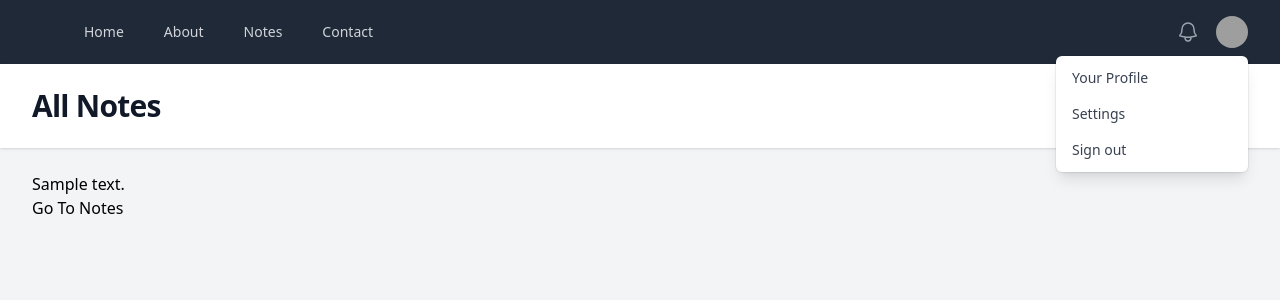
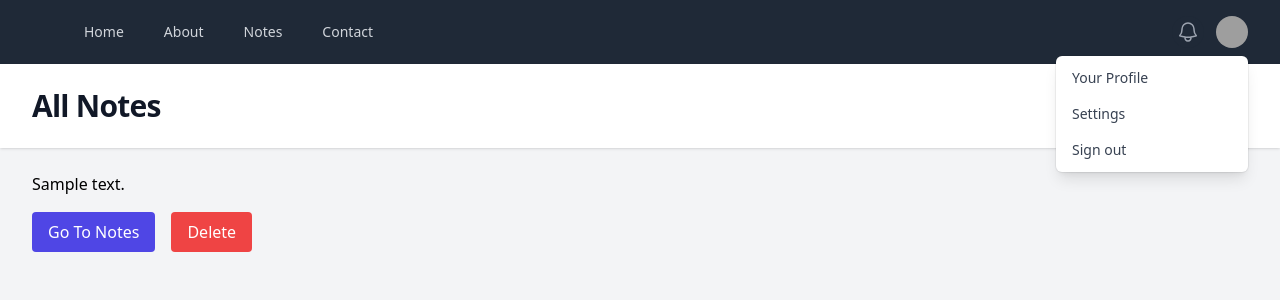
Before and after one commit to utkarshgayguwal/PHP-Learning, a PHP site: page /note?id=1 in a window 1280 px wide. Shown: the top 300 px of the page. Run offline with PHP 8.4, Linux system fonts and the light colour scheme; tables that the repository leaves empty or names only in its code hold one stand-in row (values such as "Sample post"); some libraries are stand-ins or nearby versions; grey boxes are pictures that could not be loaded.

Commit message:
Added delete note functionality.

```diff
--- a/Core/router.php
+++ b/Core/router.php
@@ -17,6 +17,6 @@ function RouterToController($uri, $routes){
 
 function abort($code=404){
     http_response_code($code);
-    require "controllers/{$code}.php";
+    require base_path("controllers/{$code}.php");
     die();
 }
--- a/controllers/notes/show.php
+++ b/controllers/notes/show.php
@@ -8,8 +8,18 @@ $config = require base_path('config.php');
 $db  = new Database($config['database']);
 
 
-$id = $_GET['id'];
 $currentUser = 1;
+
+if($_SERVER['REQUEST_METHOD'] == 'POST'){
+    $query = "select * from notes where id = :id";
+    $note = $db->query($query, ['id' => $_POST['id']])->fetchOrAbort();
+    authorised($note['user_id'] === $currentUser);
+    $db->query("delete from notes where id = :id", ['id' => $_POST['id']]);
+    header("Location: /notes");
+    exit;
+}
+
+
 $query = "select * from notes where id = :id";
 $note = $db->query($query, ['id' => $_GET['id']])->fetchOrAbort();
 
--- a/views/notes/show.view.php
+++ b/views/notes/show.view.php
@@ -5,8 +5,15 @@
 <main>
 <div class="mx-auto max-w-7xl py-6 sm:px-6 lg:px-8">
         <p><?= htmlspecialchars($note['description'])?></p>
-        <a href="/notes">Go To Notes</a>
+        <div style="display: flex; gap: 1rem;">
+            <a class="bg-indigo-600 mt-4 text-white px-4 py-2 rounded" href="/notes">Go To Notes</a>
+            <form method="POST">
+                <input type="hidden" name="id" value="<?= $note['id'] ?>">
+                <button class='bg-red-500 mt-4 text-white px-4 py-2 rounded' type="submit">Delete</button>
+            </form>
+        </div>
     </div>
 </main>
 
+
 <?php view('partials/footer.php') ?>
```
